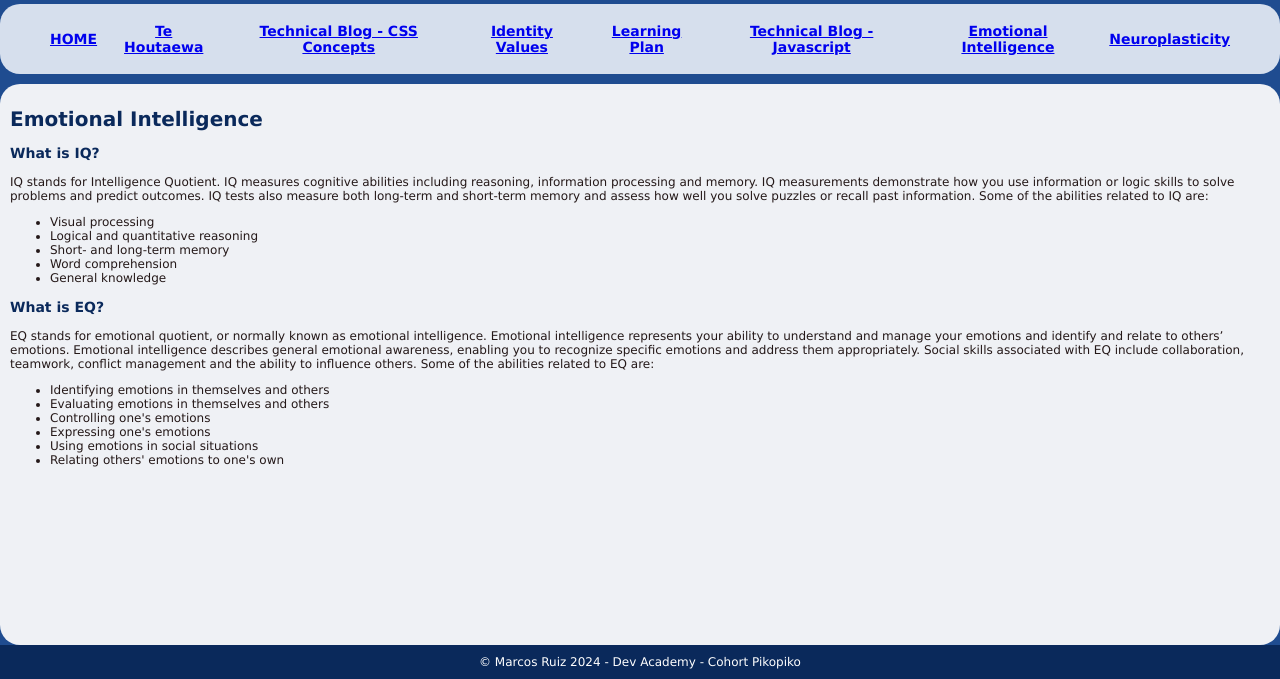
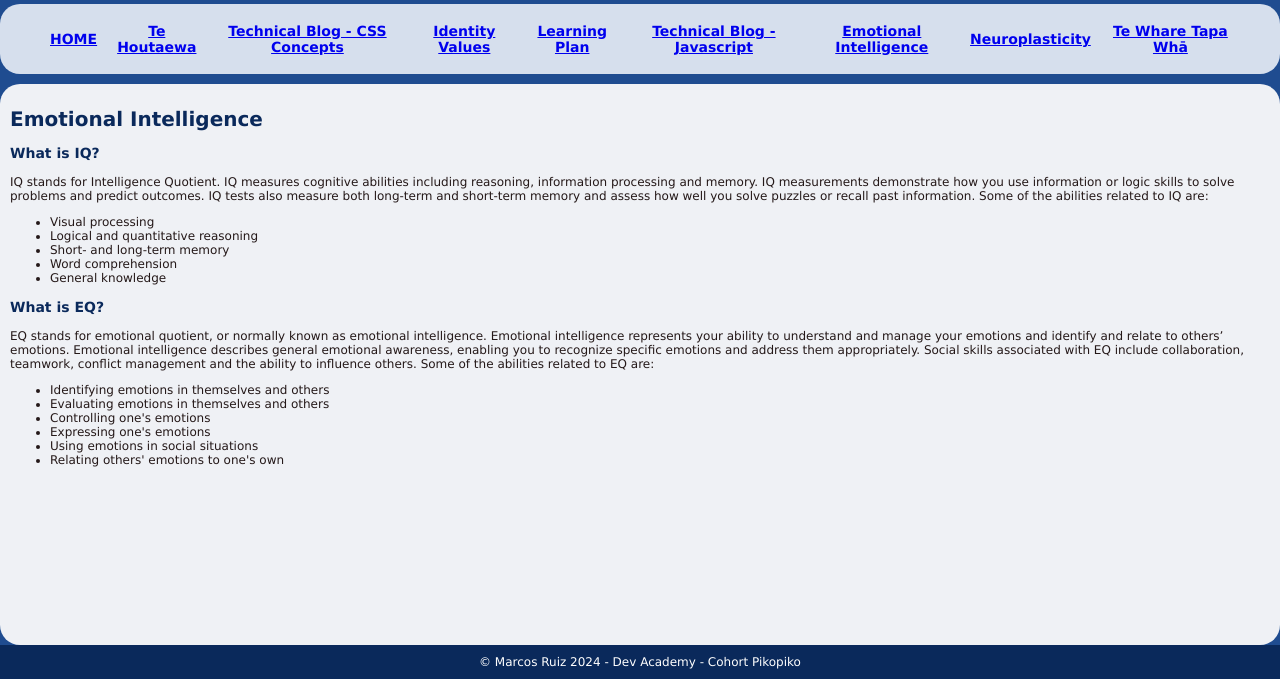
Before and after one commit to marcosruiz27/marcosruiz27.github.io, a plain HTML site: page blog/emotional-intelligence.html in a window 1280 px wide. Shown: the part 121-800 px from the top of the page. Drawn offline with Linux system fonts and the light colour scheme.

Commit message:
Update links

```diff
--- a/blog/emotional-intelligence.html
+++ b/blog/emotional-intelligence.html
@@ -23,6 +23,7 @@
         <li><a href="https://marcosruiz27.github.io/blog/javascript-dom.html">Technical Blog - Javascript</a></li>
         <li><a href="https://marcosruiz27.github.io/blog/emotional-intelligence.html">Emotional Intelligence</a></li>
         <li><a href="https://marcosruiz27.github.io/blog/neuroplasticity.html">Neuroplasticity</a></li>
+        <li><a href="https://marcosruiz27.github.io/blog/te-whare-tapa-wha.html">Te Whare Tapa Whā</a></li>
       </ul>
     </div>
     <div class="content" class="text4content">
```
Also changed, not shown: blog/html-css.html (+1 -0 lines), blog/identity-values.html (+1 -0 lines), blog/javascript-dom.html (+1 -0 lines), blog/learning-plan.html (+1 -0 lines), blog/neuroplasticity.html (+1 -0 lines), blog/te-houtaewa-template.html (+1 -0 lines).
